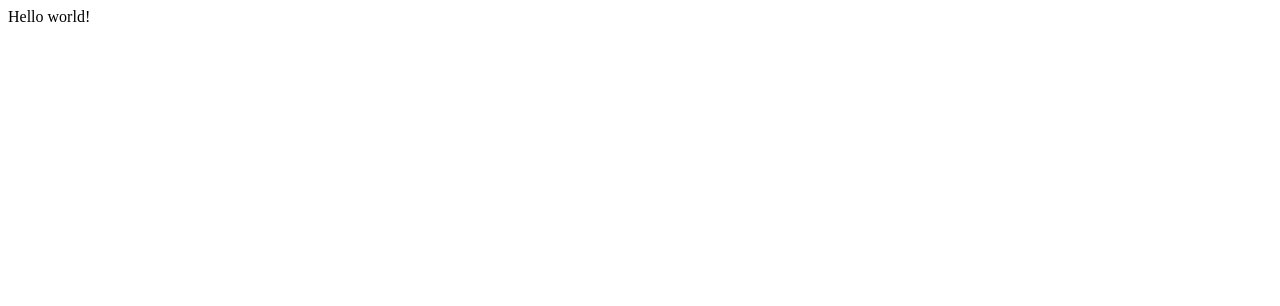
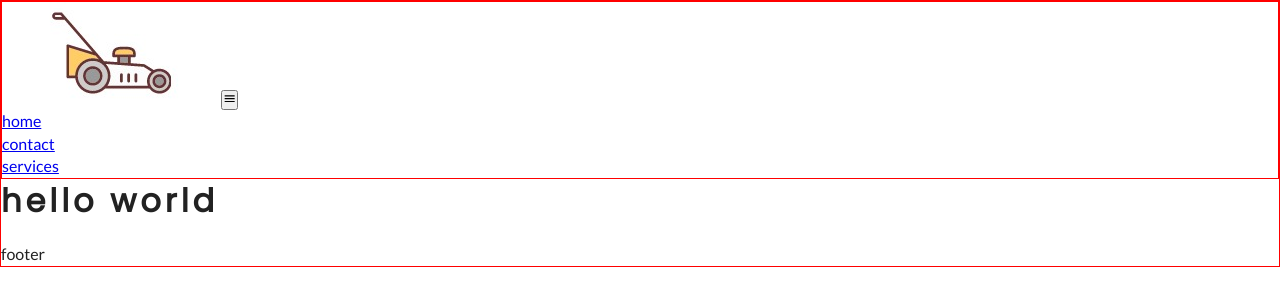
Before and after one commit to mayashley/landscape-site, a Gatsby site: page / in a window 1280 px wide. Built offline with nearby package versions, Linux system fonts and the light colour scheme; Gatsby itself is replaced by a stand-in of ours.

Commit message:
began lan site

```diff
--- a/package.json
+++ b/package.json
@@ -15,8 +15,10 @@
   },
   "dependencies": {
     "gatsby": "^2.19.7",
+    "gsap": "^3.2.4",
     "react": "^16.12.0",
-    "react-dom": "^16.12.0"
+    "react-dom": "^16.12.0",
+    "react-icons": "^3.9.0"
   },
   "devDependencies": {
     "prettier": "^1.19.1"
--- /dev/null
+++ b/src/components/Footer.js
@@ -0,0 +1,10 @@
+import React from 'react'
+
+ const Footer = () => {
+    return (
+        <div>
+            footer
+        </div>
+    )
+}
+export default Footer
--- /dev/null
+++ b/src/components/Layout.css
@@ -0,0 +1,99 @@
+@import url("https://fonts.googleapis.com/css?family=Lato|Poppins");
+
+:root {
+  --primaryColor: #3fd0d4;
+  --mainWhite: #fff;
+  --offWhite: #f7f7f7;
+  --mainBlack: #222;
+  --mainGrey: #ececec;
+  --darkGrey: #cfcfcf;
+  --mainTransition: all 0.3s linear;
+  --mainSpacing: 4px;
+  --lightShadow: 2px 5px 3px 0px rgba(0, 0, 0, 0.5);
+  --darkShadow: 4px 10px 5px 0px rgba(0, 0, 0, 0.5);
+}
+
+
+
+* {
+  margin: 0;
+  padding: 0;
+  box-sizing: border-box;
+}
+
+
+
+body {
+  font-family: "Lato", sans-serif;
+  color: var(--mainBlack);
+  background: var(--mainWhite);
+  line-height: 1.4;
+  font-size: 1rem;
+  height: 100%;
+  width: 100%;
+  border: 1px solid red;
+}
+
+
+
+h1,
+h2,
+h3,
+h4,
+h5,
+h6 {
+  font-family: "Poppins", sans-serif;
+  margin-bottom: 1.25rem;
+  letter-spacing: var(--mainSpacing);
+}
+
+
+
+p {
+  margin-bottom: 1.25rem;
+}
+
+
+.defaultHero {
+  min-height: calc(100vh - 62px);
+  background: linear-gradient(rgba(63, 208, 212, 0.7), rgba(0, 0, 0, 0.7)),
+    url("../images/placeholderLogo.jpg") center/cover no-repeat;
+  display: flex;
+  justify-content: center;
+  align-items: center;
+}
+
+
+
+.btn-white,
+.btn-primary {
+  text-transform: uppercase;
+  text-decoration: none;
+  letter-spacing: var(--mainSpacing);
+  color: var(--mainWhite);
+  border: 2px solid var(--mainWhite);
+  padding: 0.9rem 1.6rem;
+  display: inline-block;
+  transition: var(--mainTransition);
+  cursor: pointer;
+}
+
+
+.btn-white:hover {
+  background: var(--mainWhite);
+  color: var(--primaryColor);
+}
+
+
+
+.btn-primary {
+  background: var(--primaryColor);
+  color: var(--mainWhite);
+  border: 2px solid var(--primaryColor);
+}
+
+
+.btn-primary:hover {
+  background: transparent;
+  color: var(--primaryColor);
+}
--- /dev/null
+++ b/src/components/Layout.js
@@ -0,0 +1,16 @@
+import React from 'react'
+import Navbar from "./Navbar"
+import Footer from "./Footer"
+import './Layout.css'
+
+
+ const Layout = ({children}) => {
+    return (
+       <>
+       <Navbar />
+       {children}
+       <Footer />
+       </>
+    )
+}
+export default Layout
--- /dev/null
+++ b/src/components/Navbar.js
@@ -0,0 +1,41 @@
+import React, { useState } from "react"
+import { Link } from "gatsby"
+import styles from "../css/navbar.module.css"
+import { MdMenu } from "react-icons/md"
+import socialLinks from "../constants/Links"
+import logo from "../images/placeholderLogo.jpg"
+
+const Navbar = () => {
+  const [isOpen, setNavbar] = useState(false)
+  const toggleNav = () => {
+    setNavbar(isOPen => !isOpen)
+  }
+  return (
+    <nav className={styles.navbar}>
+      <div classname={styles.nav}>
+        <div className={styles.navHeader}>
+          <img className={styles.logoImg} src={logo} alt="lawn logo" />
+          <button className={styles.logoBtn} type="button" onClick={toggleNav}>
+            <MdMenu className={styles.logoIcon} />
+          </button>
+        </div>
+        <ul
+          className={
+            isOpen
+              ? `${styles.navLinks} ${styles.showNav}`
+              : `${styles.navLinks}`
+          }
+        >
+          {socialLinks.map((item, index) => {
+            return (
+              <li key={index}>
+                <Link to={item.path}>{item.text}</Link>
+              </li>
+            )
+          })}
+        </ul>
+      </div>
+    </nav>
+  )
+}
+export default Navbar
--- /dev/null
+++ b/src/constants/Links.js
@@ -0,0 +1,14 @@
+export default [
+    {
+        path:'/',
+        text:'home'
+    },
+    {
+        path:'/Contact',
+        text:'contact'
+    },
+    {
+        path:'/Services',
+        text:'services'
+    }
+]
--- /dev/null
+++ b/src/css/navbar.module.css
@@ -0,0 +1,3 @@
+.navbar{
+    border: 1px solid red;
+}
--- a/src/pages/index.js
+++ b/src/pages/index.js
@@ -1,3 +1,10 @@
 import React from "react"
+import Layout from "../components/Layout"
 
-export default () => <div>Hello world!</div>
+export default () => (
+<>
+<Layout>
+   <h1>hello world</h1>
+</Layout>
+</>
+)
```
Also changed, not shown: src/constants/Icons.js (added, +15 -0 lines), src/pages/Contact.js (added, +9 -0 lines), src/pages/Error.js (added, +9 -0 lines), src/pages/Home.js (added, +11 -0 lines), src/pages/Services.js (added, +9 -0 lines), src/images/placeholderLogo.jpg (added), 1 other file.
